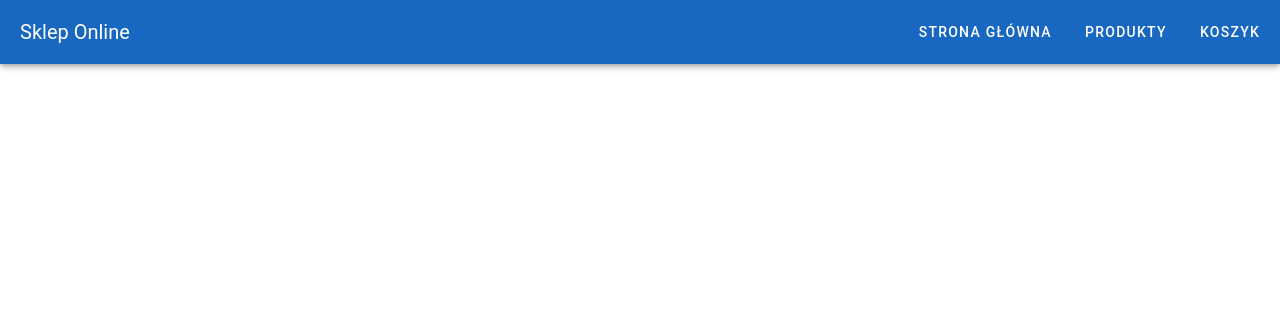
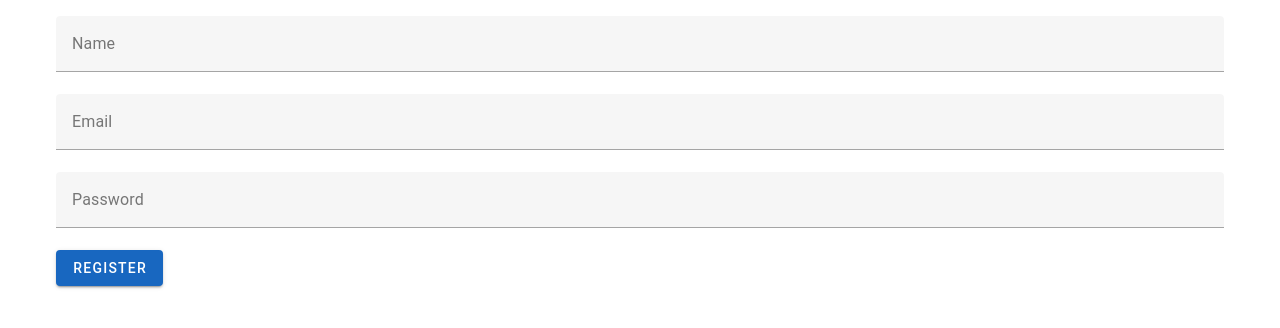
Before and after one commit to OCTAPROS/webapp_shop_eu, a Vue app in the folder frontend/vue-project/: page /register in a window 1280 px wide. Shown: the top 328 px of the page. Built offline with nearby package versions, Linux system fonts and the light colour scheme.

Commit message:
Login and register page (#9)

```diff
--- a/frontend/vue-project/package.json
+++ b/frontend/vue-project/package.json
@@ -14,6 +14,7 @@
     "format": "prettier --write src/"
   },
   "dependencies": {
+    "axios": "^1.7.9",
     "pinia": "^2.2.4",
     "vue": "^3.5.12",
     "vue-router": "^4.4.5",
--- a/frontend/vue-project/src/App.vue
+++ b/frontend/vue-project/src/App.vue
@@ -4,14 +4,6 @@ import { RouterLink, RouterView } from 'vue-router'
 
 <template>
 <v-app>
-  <v-app-bar app color="primary" dark>
-    <v-toolbar-title>Sklep Online</v-toolbar-title>
-    <v-spacer></v-spacer>
-    <v-btn to="/">Strona główna</v-btn>
-    <v-btn to="/products">Produkty</v-btn>
-    <v-btn to="/cart">Koszyk</v-btn>
-  </v-app-bar>
-
   <v-main>
     <router-view></router-view>
   </v-main>
--- /dev/null
+++ b/frontend/vue-project/src/plugins/axios.js
@@ -0,0 +1,18 @@
+import axios from 'axios';
+
+const instance = axios.create();
+
+instance.interceptors.request.use(
+  (config) => {
+    const token = localStorage.getItem('jwt');
+    if (token) {
+      config.headers.Authorization = `Bearer ${token}`;
+    }
+    return config;
+  },
+  (error) => {
+    return Promise.reject(error);
+  }
+);
+
+export default instance;
--- a/frontend/vue-project/src/router/index.ts
+++ b/frontend/vue-project/src/router/index.ts
@@ -1,5 +1,5 @@
 import { createRouter, createWebHistory } from 'vue-router'
-import HomeView from '../views/HomeView.vue'
+
 
 const router = createRouter({
   history: createWebHistory(import.meta.env.BASE_URL),
@@ -12,9 +12,36 @@ const router = createRouter({
     {
       path: '/cart',
       name: 'cart',
-      component: () => import('../views/CartView.vue')
+      component: () => import('../views/CartView.vue'),
+      meta: { requiresAuth: true },
+    },
+    {
+      path: '/login',
+      name: 'Login',
+      component: () => import('../views/LoginView.vue')
+    },
+    {
+      path: '/register',
+      name: 'Register',
+      component: () => import('../views/RegisterView.vue')
     },
   ]
 })
 
+// Navigation Guard for protected routes
+router.beforeEach((to, from, next) => {
+  if (to.meta.requiresAuth) {
+    const token = localStorage.getItem('jwt');
+    if (token) {
+      // Opcjonalnie: można dodać weryfikację tokena, np. sprawdzając datę wygaśnięcia
+      next();
+    } else {
+      alert('Zaloguj się aby otworzyć tą stronę ');
+      next({ name: 'Login' });
+    }
+  } else {
+    next();
+  }
+});
+
 export default router
--- /dev/null
+++ b/frontend/vue-project/src/views/LoginView.vue
@@ -0,0 +1,50 @@
+<template>
+  <v-container>
+    <v-form @submit.prevent="login">
+      <v-text-field
+        label="Email"
+        v-model="email"
+        type="email"
+        required
+      ></v-text-field>
+
+      <v-text-field
+        label="Password"
+        v-model="password"
+        type="password"
+        required
+      ></v-text-field>
+
+      <v-btn color="primary" type="submit">Login</v-btn>
+    </v-form>
+  </v-container>
+</template>
+
+<script>
+import axios from '@/plugins/axios';
+
+export default {
+  data() {
+    return {
+      email: '',
+      password: '',
+    };
+  },
+  methods: {
+    async login() {
+      try {
+        const response = await axios.post('http://localhost:8001/login', {
+          email: this.email,
+          password: this.password,
+        });
+        const token = response.data.token;
+        localStorage.setItem('jwt', token);
+        console('Login successful!');
+      } catch (error) {
+        console.error(error);
+        alert('Login failed. Please try again.');
+      }
+    },
+  },
+};
+</script>
--- /dev/null
+++ b/frontend/vue-project/src/views/RegisterView.vue
@@ -0,0 +1,56 @@
+<template>
+  <v-container>
+    <v-form @submit.prevent="register">
+      <v-text-field
+        label="Name"
+        v-model="name"
+        required
+      ></v-text-field>
+
+      <v-text-field
+        label="Email"
+        v-model="email"
+        type="email"
+        required
+      ></v-text-field>
+
+      <v-text-field
+        label="Password"
+        v-model="password"
+        type="password"
+        required
+      ></v-text-field>
+
+      <v-btn color="primary" type="submit">Register</v-btn>
+    </v-form>
+  </v-container>
+</template>
+
+<script>
+import axios from 'axios';
+
+export default {
+  data() {
+    return {
+      name: '',
+      email: '',
+      password: '',
+    };
+  },
+  methods: {
+    async register() {
+      try {
+        const response = await axios.post('http://localhost:8001/register', {
+          name: this.name,
+          email: this.email,
+          password: this.password,
+        });
+        alert('Registration successful!');
+      } catch (error) {
+        console.error(error);
+        alert('Registration failed. Please try again.');
+      }
+    },
+  },
+};
+</script>
```
Also changed, not shown: 1 other file (tests, documents, lock files or other folders).
